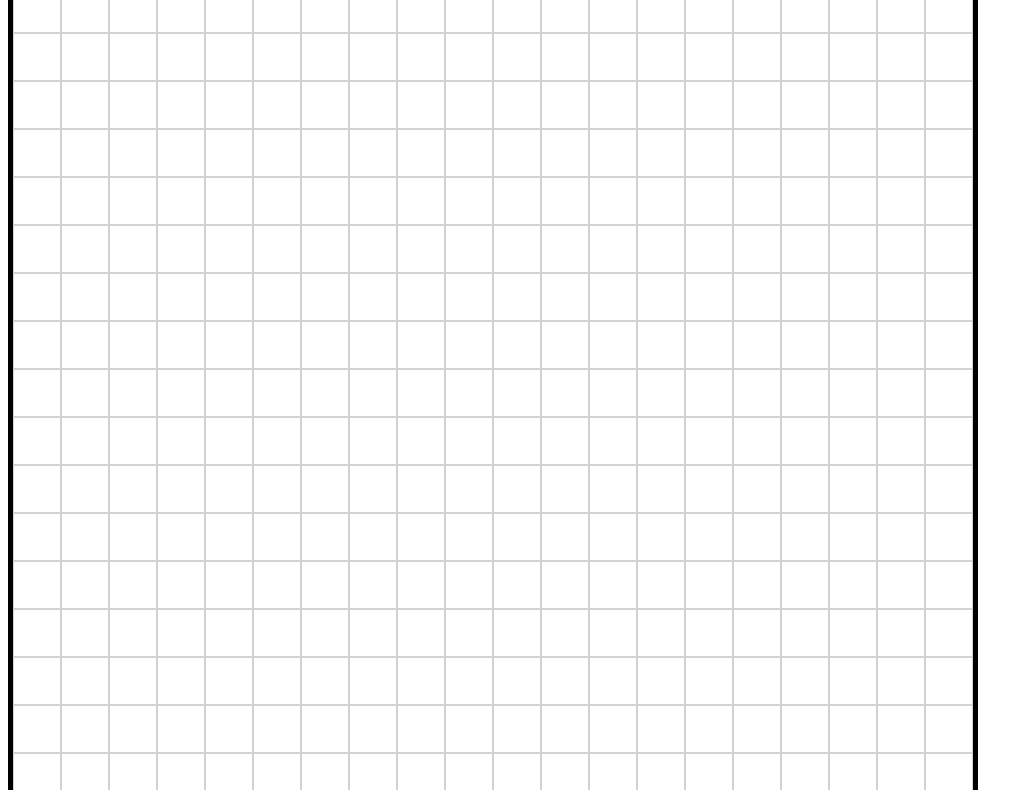
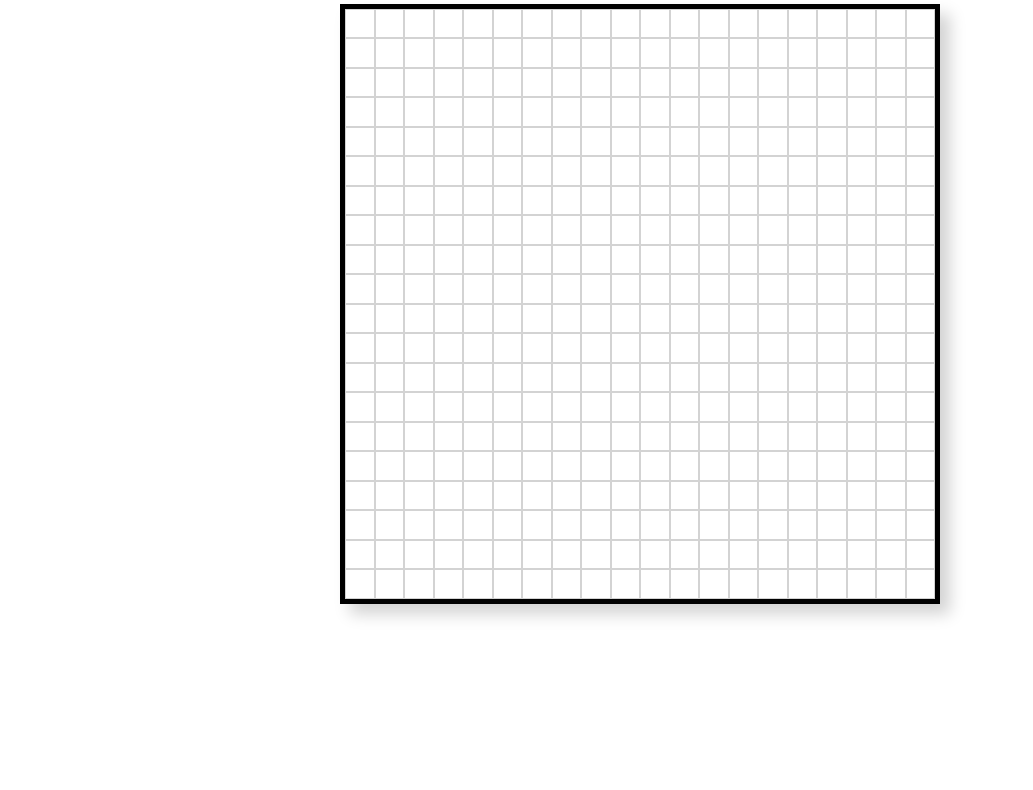
Before and after one commit to artsky-github/odin-eas, a website: page index.html in a window 1280 px wide. Shown: the part 76-866 px from the top of the page, without its empty margins (0-1033 px from the left). After the commit the page ends 800 px from the top, so only its background shows below. Drawn offline with nearby package versions, Linux system fonts and the light colour scheme.

Commit message:
implemented header text and centered it

```diff
--- a/index.html
+++ b/index.html
@@ -6,6 +6,8 @@
     <link rel="stylesheet" href="main.css" />
     <title>Document</title>
   </head>
-  <body></body>
+  <body>
+    <h1>Etch-a-Sketch</h1>
+  </body>
   <script src="source.js"></script>
 </html>
--- a/main.css
+++ b/main.css
@@ -1,12 +1,26 @@
+@import "node_modules/modern-normalize/modern-normalize.css";
+
+body {
+  display: flex;
+  align-items: center;
+  flex-direction: column;
+}
+
 .eas-container {
   display: flex;
   flex-wrap: wrap;
-  width: 960px;
-  height: 960px;
+  width: 600px;
+  height: 600px;
   border: solid black 5px;
+  box-shadow: 10px 10px 15px lightgray;
   user-select: none;
 }
 
 .eas-square {
   border: solid lightgray 1px;
+  box-sizing: content-box;
 }
+
+.eas-square:hover {
+  background-color: black;
+}
```
